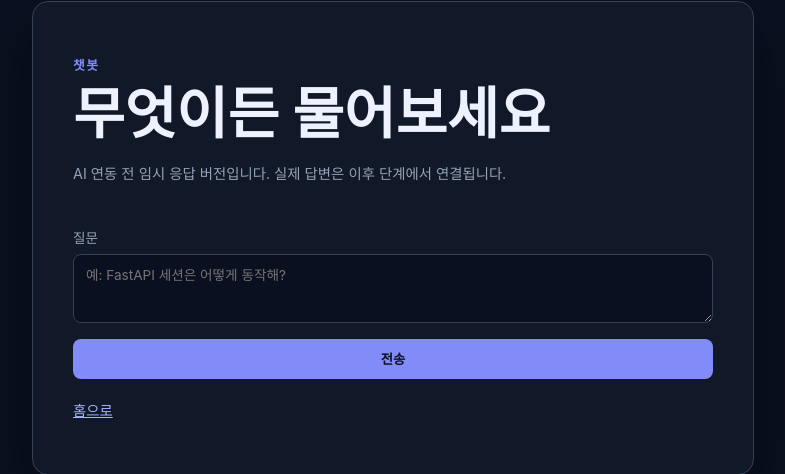
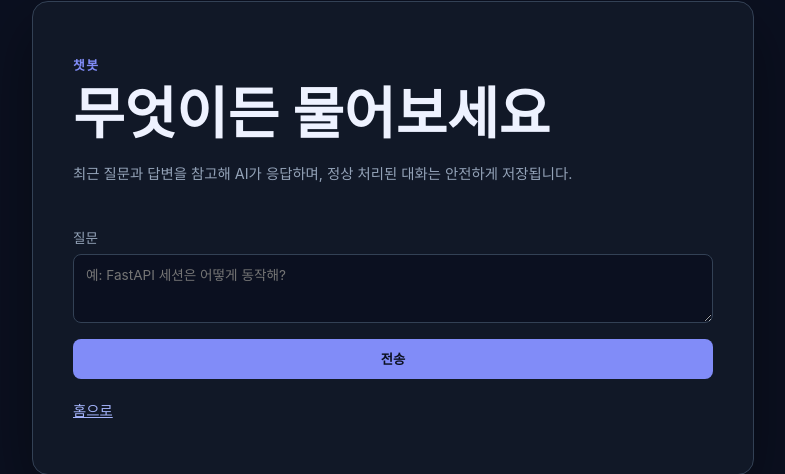
Before and after one commit to CodysseyBMB/codyssey_term_project, a FastAPI app: template app/templates/chat.html in a window 1280 px wide. Shown: the part 194-668 px from the top of the page, without its empty margins (247-1032 px from the left). Run offline with FastAPI, Linux system fonts and the light colour scheme; the template is opened without the code that fills it, so the values that code supplies are empty; parts of the project's set-up code (start-up, migrations or seed data) failed here and were passed over.

Commit message:
ui: 챗봇 저장 및 문맥 안내 문구 반영 (issue #7)

```diff
--- a/app/templates/chat.html
+++ b/app/templates/chat.html
@@ -16,9 +16,7 @@
         <p class="eyebrow">챗봇</p>
         <h1>무엇이든 물어보세요</h1>
         <p class="auth-guide">
-          <!-- 대화 기록을 저장하고 다시 불러오는 기능은 다른 이슈(#7, #8)에서 추가된다.
-               지금은 같은 화면을 새로고침하기 전까지만 질문·응답이 쌓인다. -->
-          AI 연동 전 임시 응답 버전입니다. 실제 답변은 이후 단계에서 연결됩니다.
+          최근 질문과 답변을 참고해 AI가 응답하며, 정상 처리된 대화는 안전하게 저장됩니다.
         </p>
 
         <div id="chat-log" class="chat-log" aria-live="polite"></div>
```
